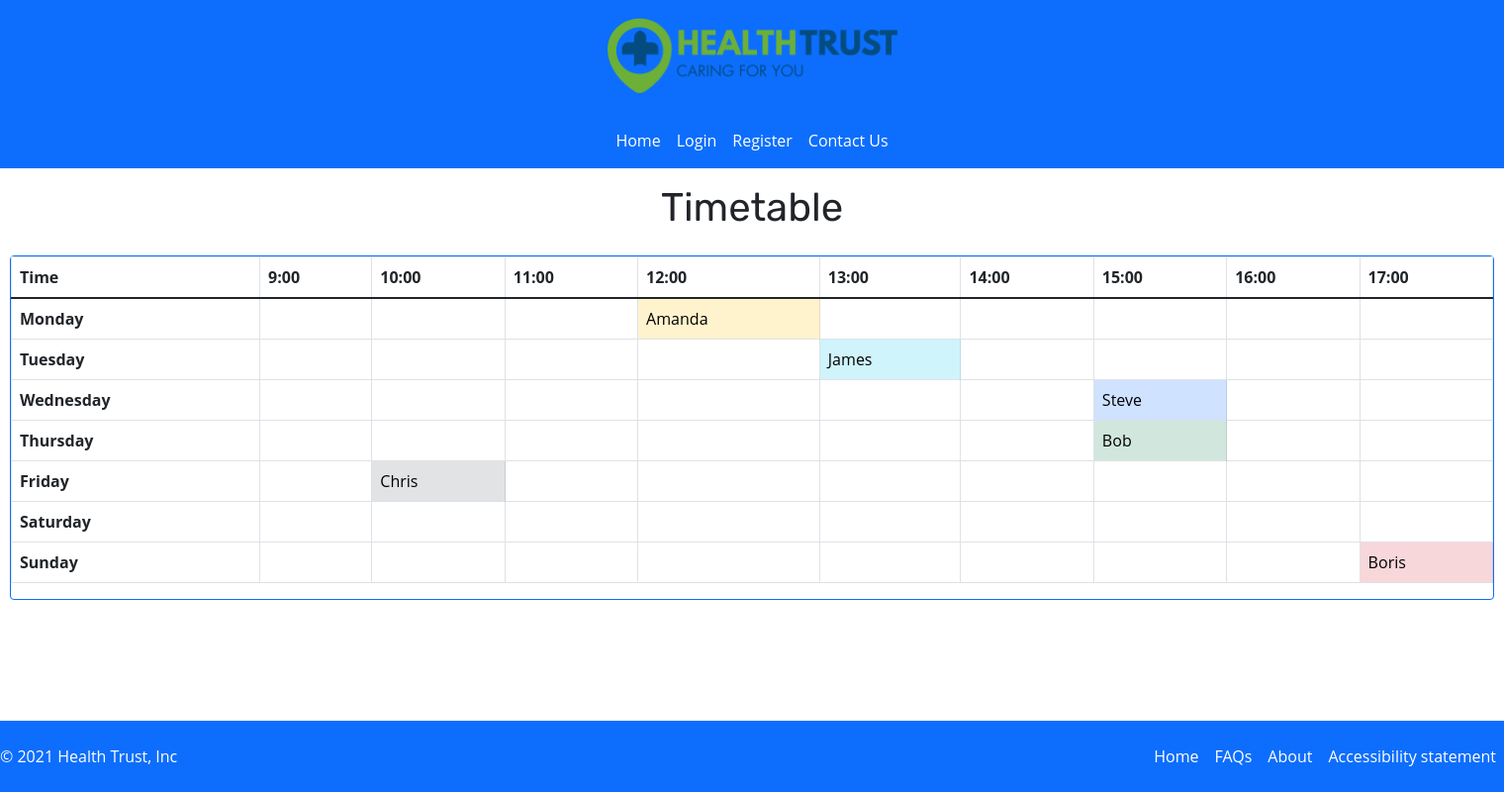
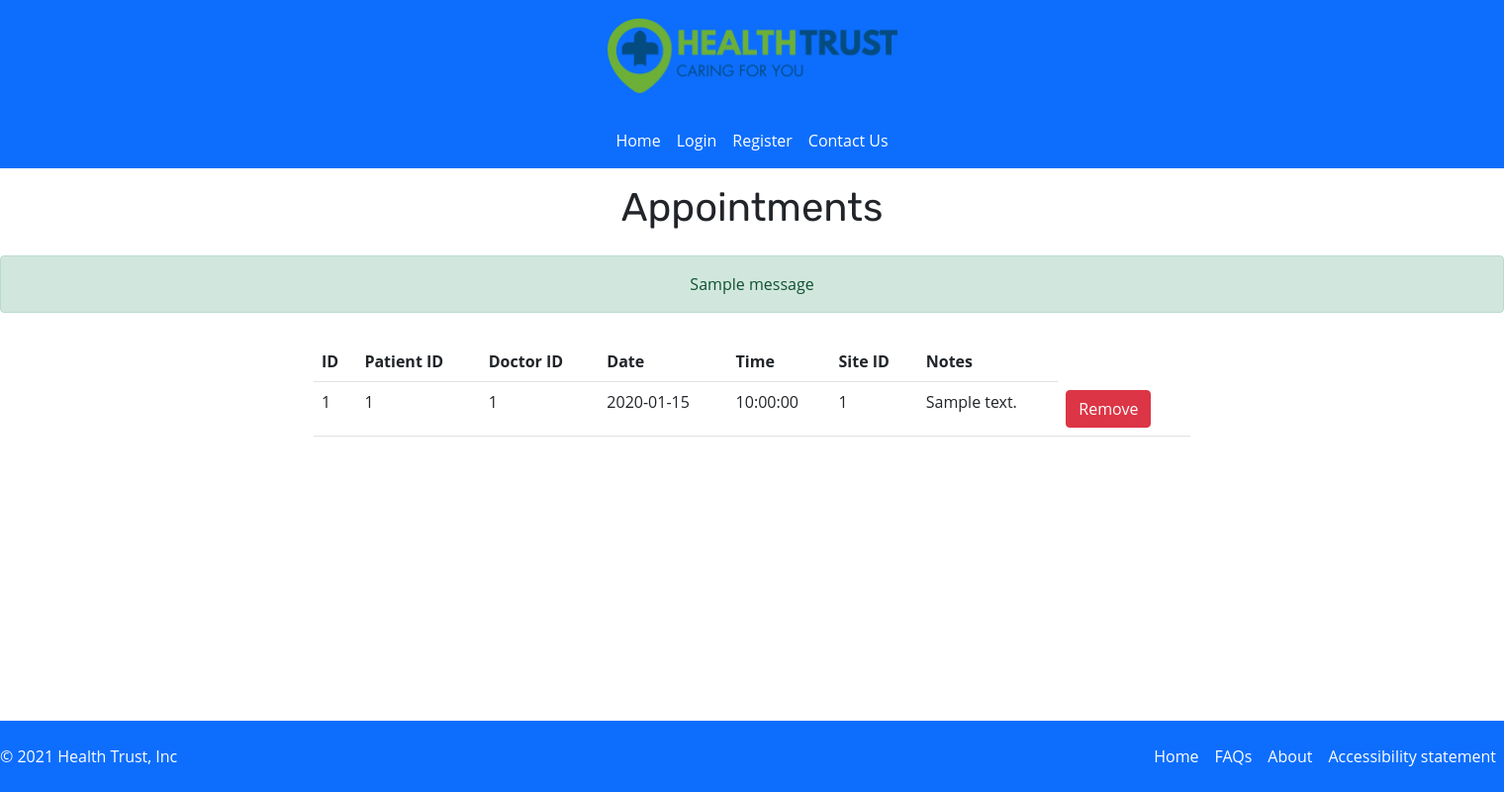
Before and after one commit to mfronistas/HealthTrustApp, a Flask app: template templates/timetable.html in a window 1520 px wide. Shown: the whole page at 99% size. Run offline with Flask 2, Linux system fonts and the light colour scheme; the template is opened without the code that fills it: values that come from a table or form of the project are taken from there, others are empty; tables that the repository leaves empty hold one stand-in row (values such as "Sample post"); one stand-in notice (Sample message) is shown; some web fonts are replaced.

Commit message:
Added table of appointments

```diff
--- a/templates/timetable.html
+++ b/templates/timetable.html
@@ -1,111 +1,51 @@
 {% extends "base.html" %}
-
 {% block content %}
 <head>
-    <h1 class="p-3 text-center">Timetable</h1>
+    <h1 class="p-3 text-center">Appointments</h1>
 </head>
-<div class="card border-primary border mx-auto" style="width:1500px;">
-<table class="table table-bordered">
-  <thead>
-    <tr>
-      <th scope="col">Time</th>
-      <th scope="col">9:00</th>
-      <th scope="col">10:00</th>
-      <th scope="col">11:00</th>
-      <th scope="col">12:00</th>
-      <th scope="col">13:00</th>
-      <th scope="col">14:00</th>
-      <th scope="col">15:00</th>
-      <th scope="col">16:00</th>
-      <th scope="col">17:00</th>
-    </tr>
-  </thead>
-  <tbody>
-    <tr>
-      <th scope="row">Monday</th>
-        <td class="table-default">
-        <td class="table-default">
-        <td class="table-default">
-        <td class="table-warning">Amanda
-        <td class="table-default">
-        <td class="table-default">
-        <td class="table-default">
-        <td class="table-default">
-        <td class="table-default">
-    </tr>
-    <tr>
-      <th scope="row">Tuesday</th>
-        <td class="table-default">
-        <td class="table-default">
-        <td class="table-default">
-        <td class="table-default">
-        <td class="table-info">James
-        <td class="table-default">
-        <td class="table-default">
-        <td class="table-default">
-        <td class="table-default">
-    </tr>
-    <tr>
-      <th scope="row">Wednesday</th>
-        <td class="table-default">
-        <td class="table-default">
-        <td class="table-default">
-        <td class="table-default">
-        <td class="table-default">
-        <td class="table-default">
-        <td class="table-primary">Steve
-        <td class="table-default">
-        <td class="table-default">
-    </tr>
-    <tr>
-      <th scope="row">Thursday</th>
-        <td class="table-default">
-        <td class="table-default">
-        <td class="table-default">
-        <td class="table-default">
-        <td class="table-default">
-        <td class="table-default">
-        <td class="table-success">Bob
-        <td class="table-default">
-        <td class="table-default">
-    </tr>
-    <tr>
-      <th scope="row">Friday</th>
-        <td class="table-default">
-        <td class="table-secondary">Chris
-        <td class="table-default">
-        <td class="table-default">
-        <td class="table-default">
-        <td class="table-default">
-        <td class="table-default">
-        <td class="table-default">
-        <td class="table-default">
-    </tr>
-    <tr>
-      <th scope="row">Saturday</th>
-        <td class="table-default">
-        <td class="table-default">
-        <td class="table-default">
-        <td class="table-default">
-        <td class="table-default">
-        <td class="table-default">
-        <td class="table-default">
-        <td class="table-default">
-        <td class="table-default">
-    </tr>
-    <tr>
-      <th scope="row">Sunday</th>
-        <td class="table-default">
-        <td class="table-default">
-        <td class="table-default">
-        <td class="table-default">
-        <td class="table-default">
-        <td class="table-default">
-        <td class="table-default">
-        <td class="table-default">
-        <td class="table-danger">Boris
-    </tr>
-  </tbody>
-</table>
+<body>
+<div>
+  {% with messages = get_flashed_messages(with_categories=true) %}
+      {% if messages %}
+        {% for category, error in messages %}
+            {% if category == 'error' %}
+              <div class="alert alert-danger in text-center" role="alert">
+            {% else %}
+              <div class="alert alert-success in text-center" role="alert">
+            {% endif %}
+              {{ error }}
+            </div>
+        {% endfor %}
+      {% endif %}
+  {% endwith %}
 </div>
+<div class="field mx-auto padding" style="width:60%;">
+    <table class="table">
+        <tr>
+            <th scope="col">ID</th>
+            <th scope="col">Patient ID</th>
+            <th>Doctor ID</th>
+            <th>Date</th>
+            <th>Time</th>
+            <th>Site ID</th>
+            <th>Notes</th>
+        </tr>
+        {% for appointments in cur_appointments %}
+            <tr>
+                <td>{{ appointments.id }}</td>
+                <td>{{ appointments.patient_id }}</td>
+                <td>{{ appointments.doctor_id }}</td>
+                <td>{{ appointments.date }}</td>
+                <td>{{ appointments.time }}</td>
+                <td>{{ appointments.site_id }}</td>
+                <td>{{ appointments.notes }}</td>
+            <td><button class="btn btn-danger" name="remove_hos" value=>Remove</button>
+            </td>
+            </tr>
+
+{% endfor %}
+    </table>
+</div>
+</div>
+</body>
 {% endblock %}
```
Also changed, not shown: admin/views.py (+9 -1 lines).
